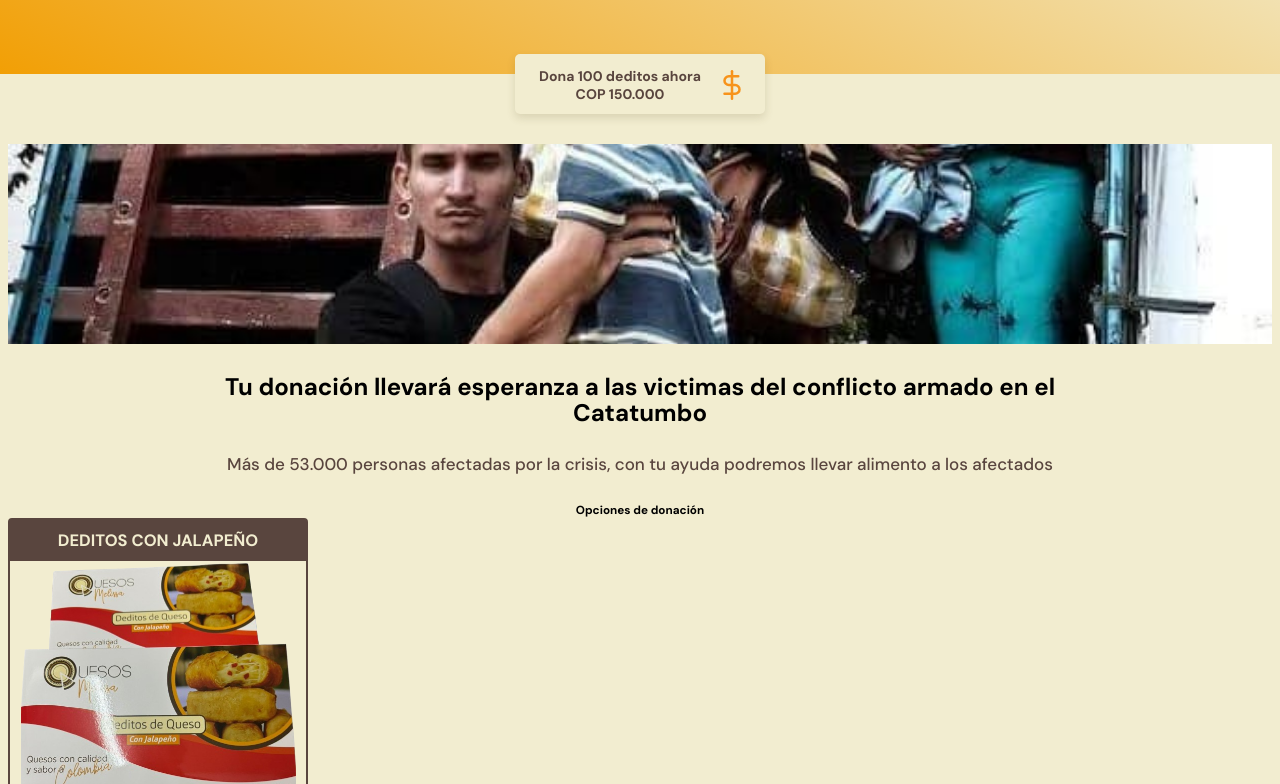
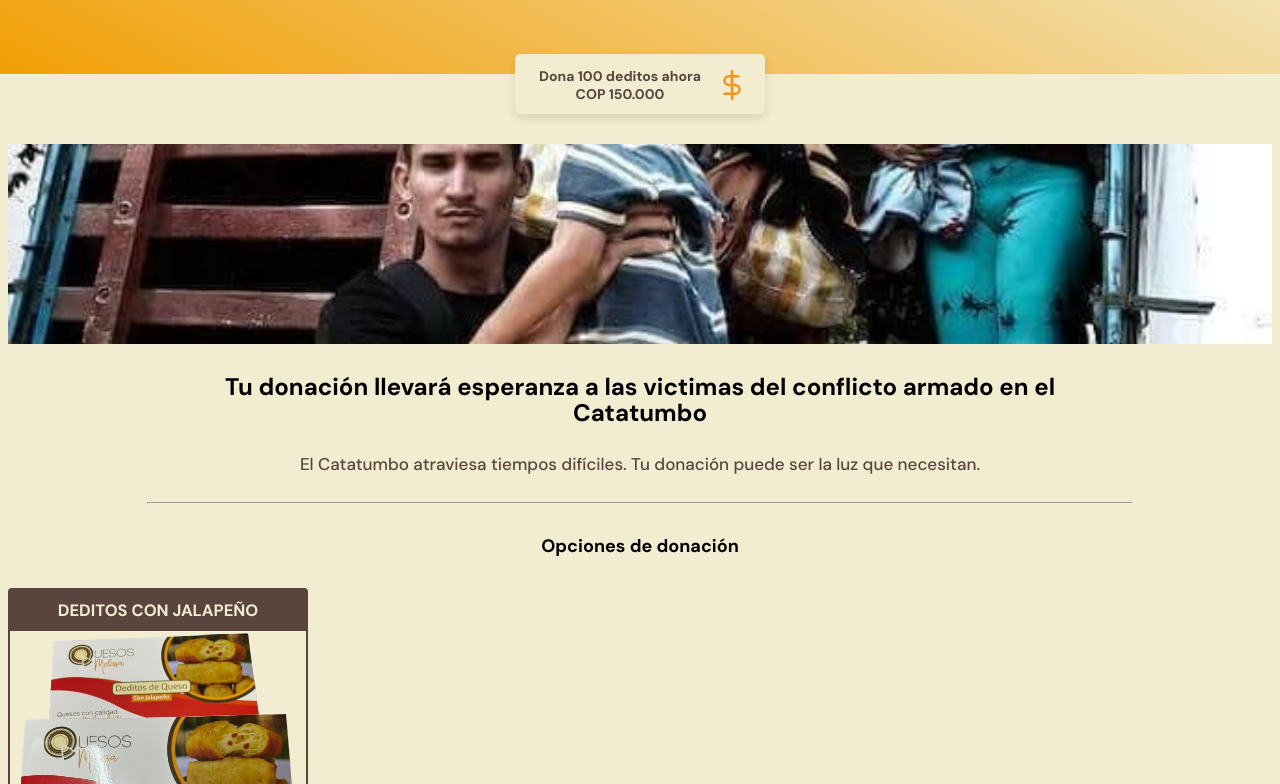
Before and after one commit to delapazfonseca21/melissa-foods, a plain HTML site: page index.html in a window 1280 px wide. Shown: the part 316-1100 px from the top of the page. Drawn offline with Linux system fonts and the light colour scheme.

Commit message:
Mensaje de branding

```diff
--- a/index.html
+++ b/index.html
@@ -24,8 +24,11 @@
             <div class="backgroundimg"></div>
             <div class="info-container-title">
                 <h2>Tu donación llevará esperanza a las victimas del conflicto armado en el Catatumbo</h2>
-                <p>Más de 53.000 personas afectadas por la crisis, con tu ayuda podremos llevar alimento a los afectados</p>
+                <p>El Catatumbo atraviesa tiempos difíciles. Tu donación puede ser la luz que necesitan.</p>
             </div>
+
+
+            <hr>
 
             <section class="options-container">
                 <h3 class="options-title">Opciones de donación</h3>
--- a/style.css
+++ b/style.css
@@ -130,6 +130,15 @@ main{
     color: var(--oscuro);
 }
 
+.options-title{
+    margin: 3rem;
+    font-size: 1.8rem;
+}
+hr{
+    width: 78%;
+    margin: 0 auto;
+}
+
 .option{
     width: 70%;
     min-width: 235px;
```
